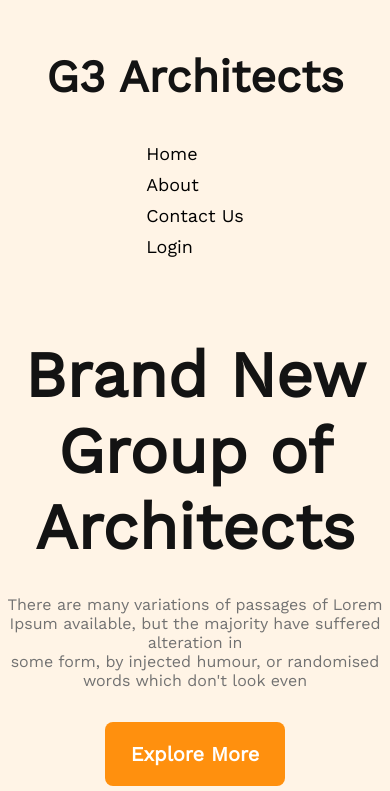
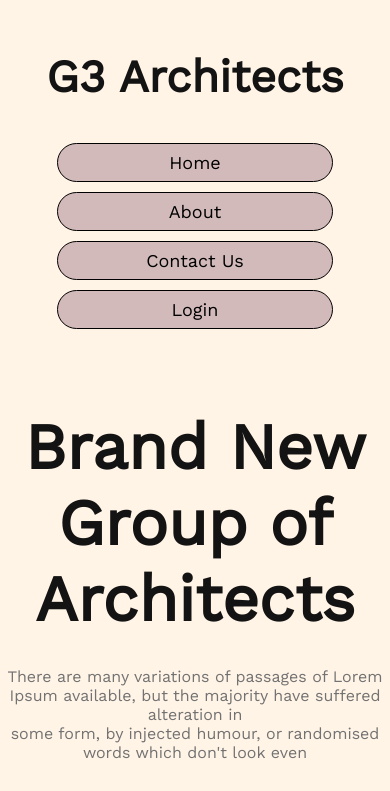
Before and after one commit to rupokraihan/second-assignment, a plain HTML site: page index.html in a window 390 px wide. Shown: the top 791 px of the page. Drawn offline with nearby package versions, Linux system fonts and the light colour scheme.

Commit message:
hover add

```diff
--- a/styles/style.css
+++ b/styles/style.css
@@ -271,6 +271,7 @@ Experience-section
     height: 80px;
     background: #FFF4E7;
     border-radius: 8px;
+    padding: 20px;
     justify-content: center;
     align-items: center;
     margin: 100px auto;
@@ -300,6 +301,19 @@ Experience-section
         flex-direction: column;
         gap: 10px;
         margin-top: 20px;
+    }
+    .nav-bar ul li{
+        background-color: rgb(211, 186, 186);
+        border: 1px solid black;
+        display: flex;
+        justify-content: center;
+        padding: 8px 88px;
+        border-radius: 50px;
+    }
+    .nav-bar ul li:hover{
+        background-color: rgba(233, 149, 241, 0.541);
+        transition:2s;
+        box-shadow: 0px 2px 10px rgba(231, 12, 12, 0.959);
     }
     .container-image{
     grid-template-columns: repeat(1, 1fr);
```
Also changed, not shown: index.html (+1 -1 lines).
